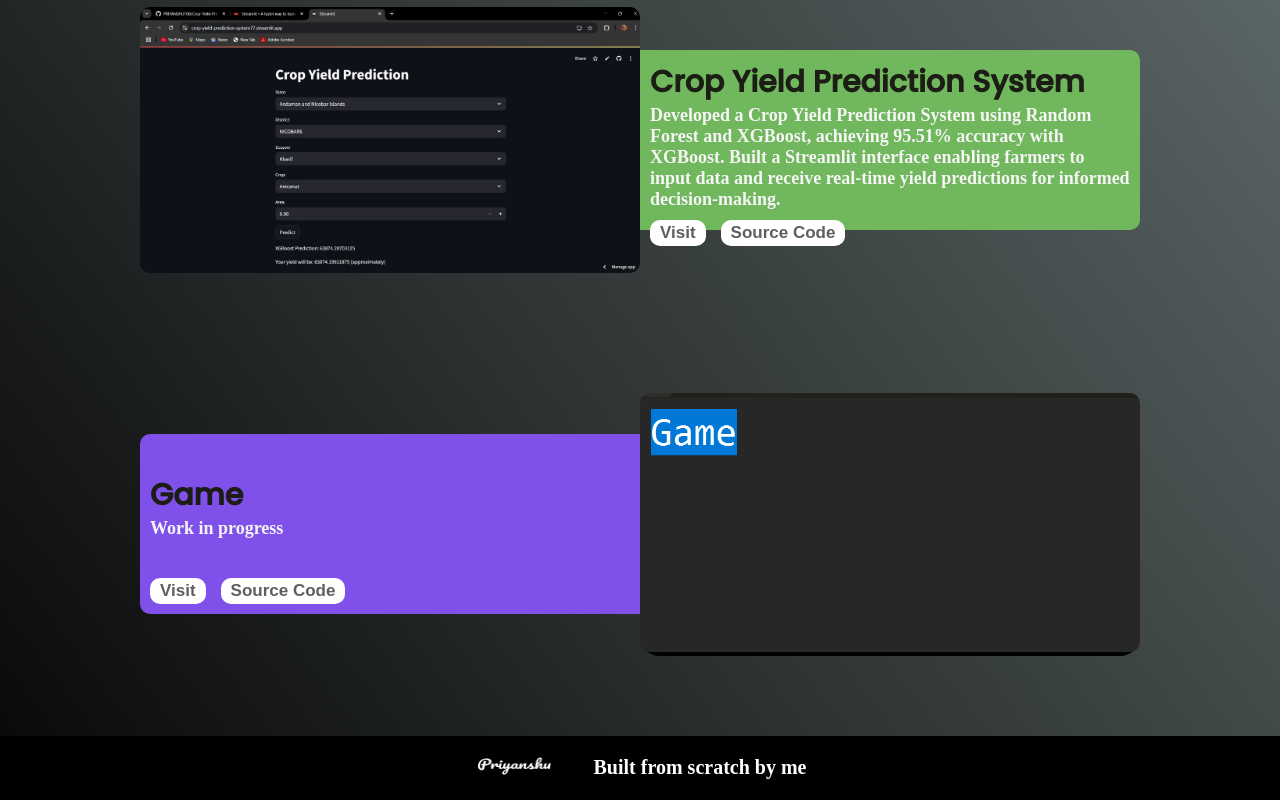
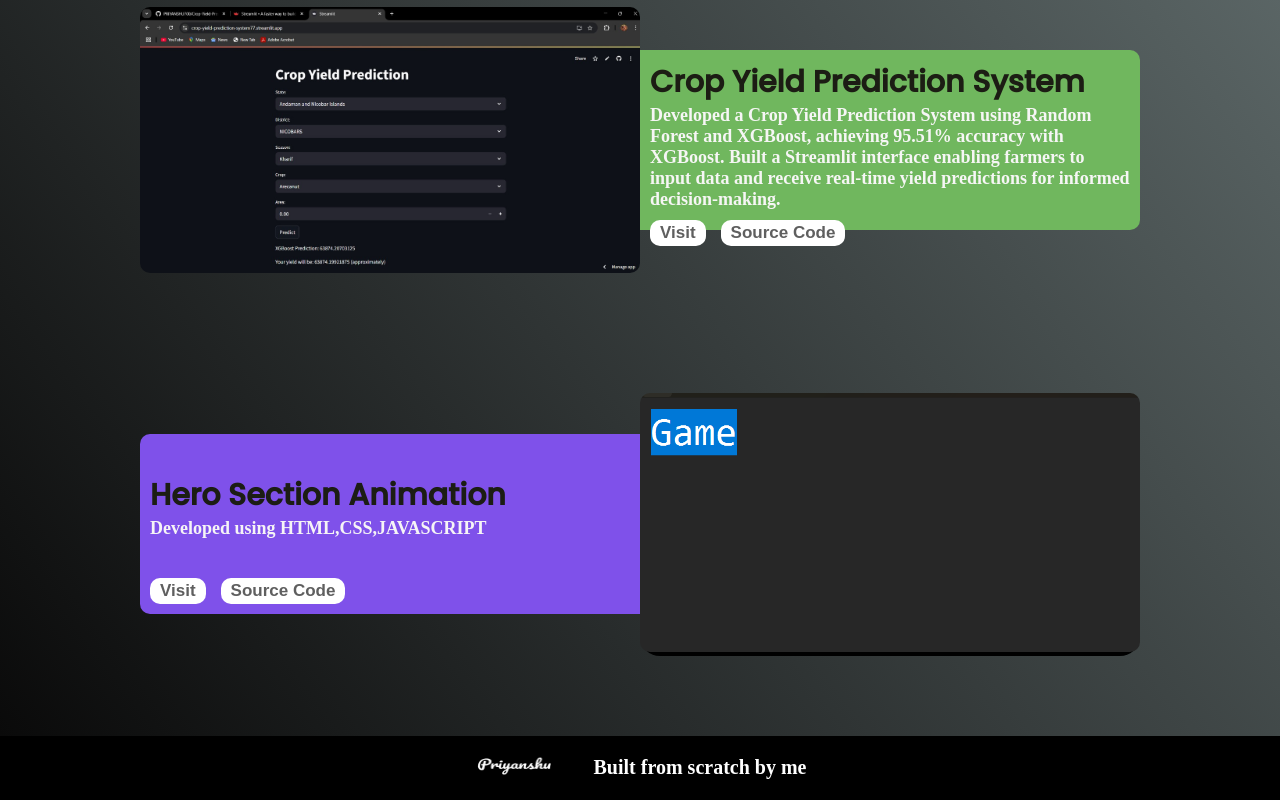
Before and after one commit to PRIYANSHU700/Portfolio, a Next.js app: page /projects in a window 1280 px wide. Shown: the part 1032-1832 px from the top of the page. Built offline with nearby package versions, Linux system fonts and the light colour scheme.

Commit message:
Update projects.js

```diff
--- a/pages/projects.js
+++ b/pages/projects.js
@@ -26,7 +26,7 @@ const projects = () => {
 
                 <Card1_left cimg={projectimg3} cname="Crop Yield Prediction System" cdescription="Developed a Crop Yield Prediction System using Random Forest and XGBoost, achieving 95.51% accuracy with XGBoost. Built a Streamlit interface enabling farmers to input data and receive real-time yield predictions for informed decision-making. " cvisit="https://crop-yield-prediction-system77.streamlit.app/" ccode="https://github.com/PRIYANSHU700/Crop-Yield-Prediction-System"/>
 
-                <Card2_right cimg={projectimg5} cname="Game" cdescription="Work in progress" cvisit="applink" ccode="gitlink" />
+                <Card2_right cimg={projectimg5} cname="Hero Section Animation" cdescription="Developed using HTML,CSS,JAVASCRIPT" cvisit="https://itzfizz-assessment.vercel.app/" ccode="https://github.com/PRIYANSHU700/Itzfizz-assessment" />
 
 
 
```
